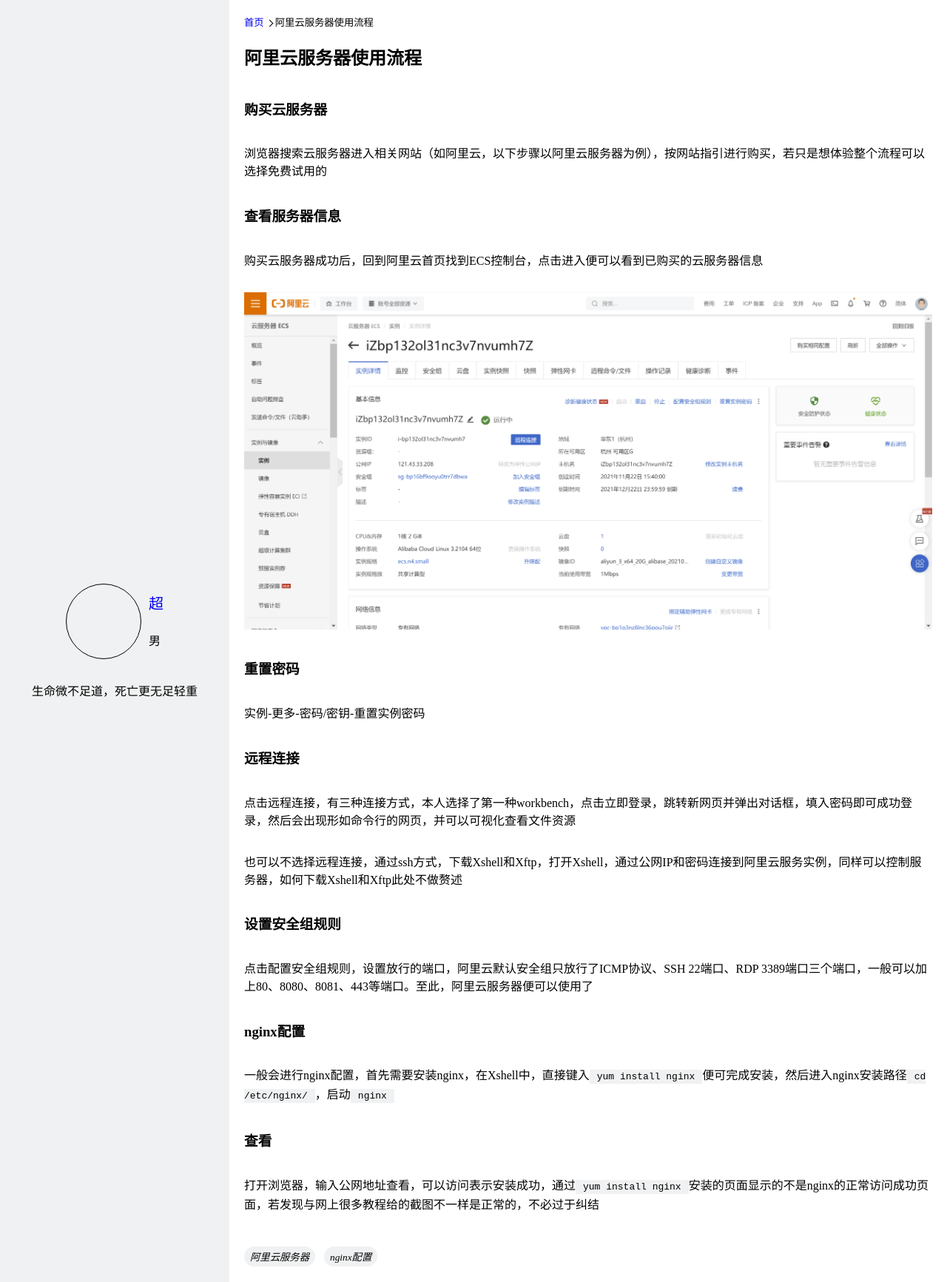
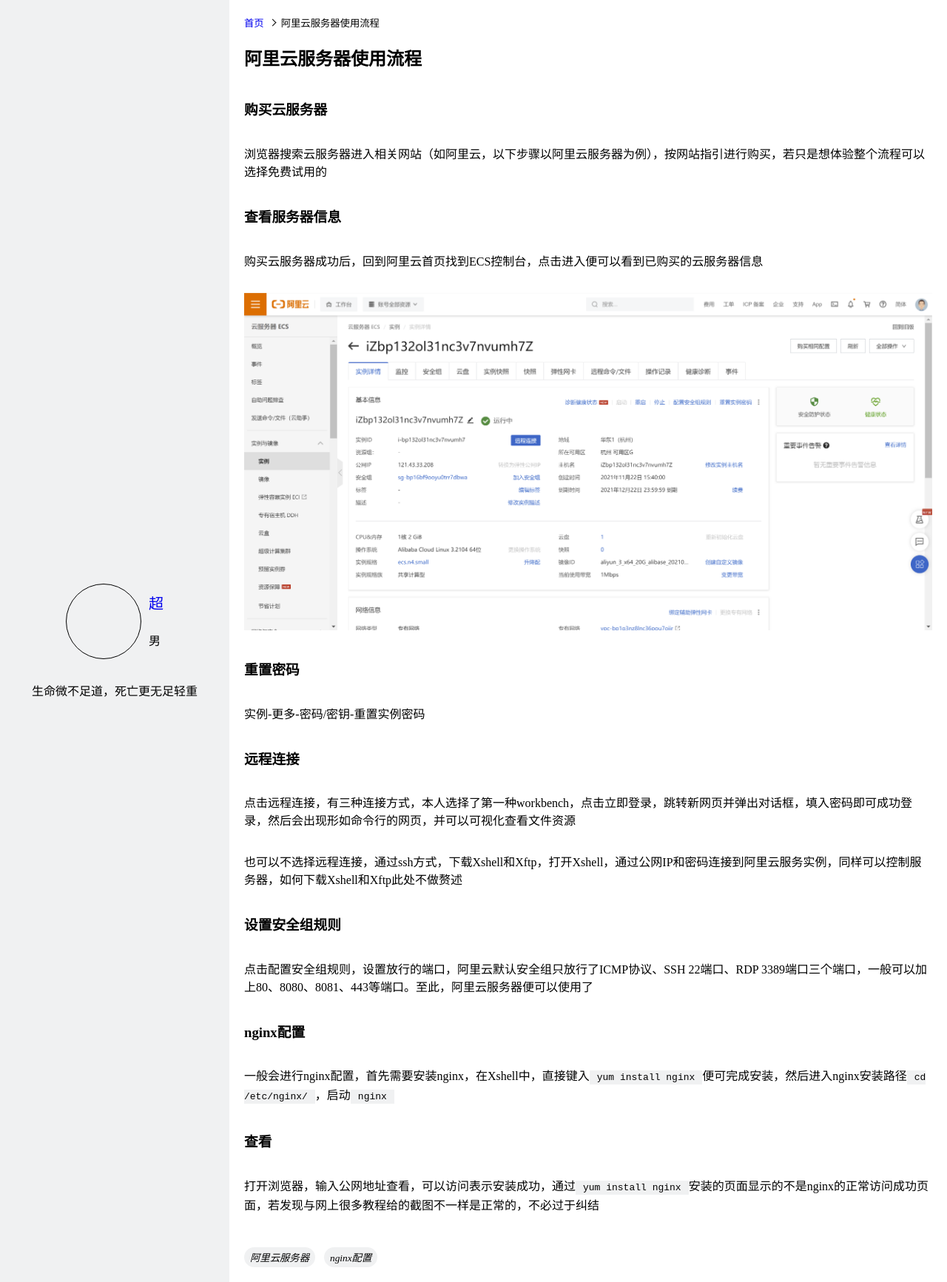
Before and after one commit to ChaoFish/ChaoFish.github.io, a Jekyll site: the page built from _posts/2021-12-16-aliyun.md, in a window 1280 px wide. Shown: the whole page at 74% size. Built offline with Jekyll 4.4.1, drawn with Linux system fonts in a browser that asks for light colours.

Commit message:
更新文章project

```diff
--- a/assets/css/default.css
+++ b/assets/css/default.css
@@ -142,4 +142,9 @@
 
 .arrow.right {
   transform: rotate(-45deg);
+  margin: 0 4px;
 }
+
+.navigation small {
+  vertical-align: middle;
+}
```
